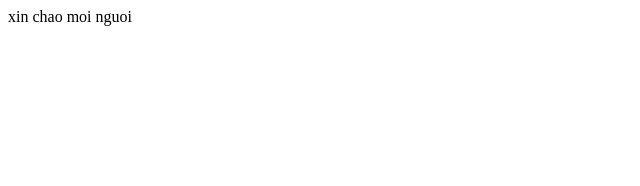
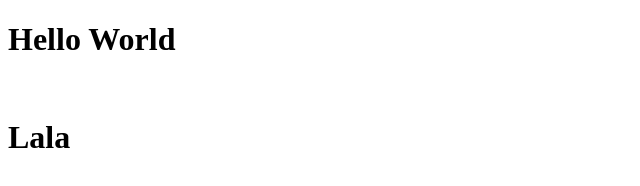
Before and after one commit to Kadan2411/kaka, a plain HTML site: page index.html in a window 1280 px wide. Shown: the whole page, without its empty margins (0-640 px from the left). Drawn offline with Linux system fonts and the light colour scheme.

Commit message:
Update index.html
change body

```diff
--- a/index.html
+++ b/index.html
@@ -1 +1,12 @@
-<hl>xin chao moi nguoi </hl>
+<!DOCTYPE html>
+<html lang="en" dir="ltr">
+  <head>
+    <meta charset="utf-8">
+    <title>Welcome</title>
+  </head>
+  <body>
+    <h1>Hello World</h1>
+    <br>
+    <h1>Lala</h1>
+  </body>
+</html>
```
